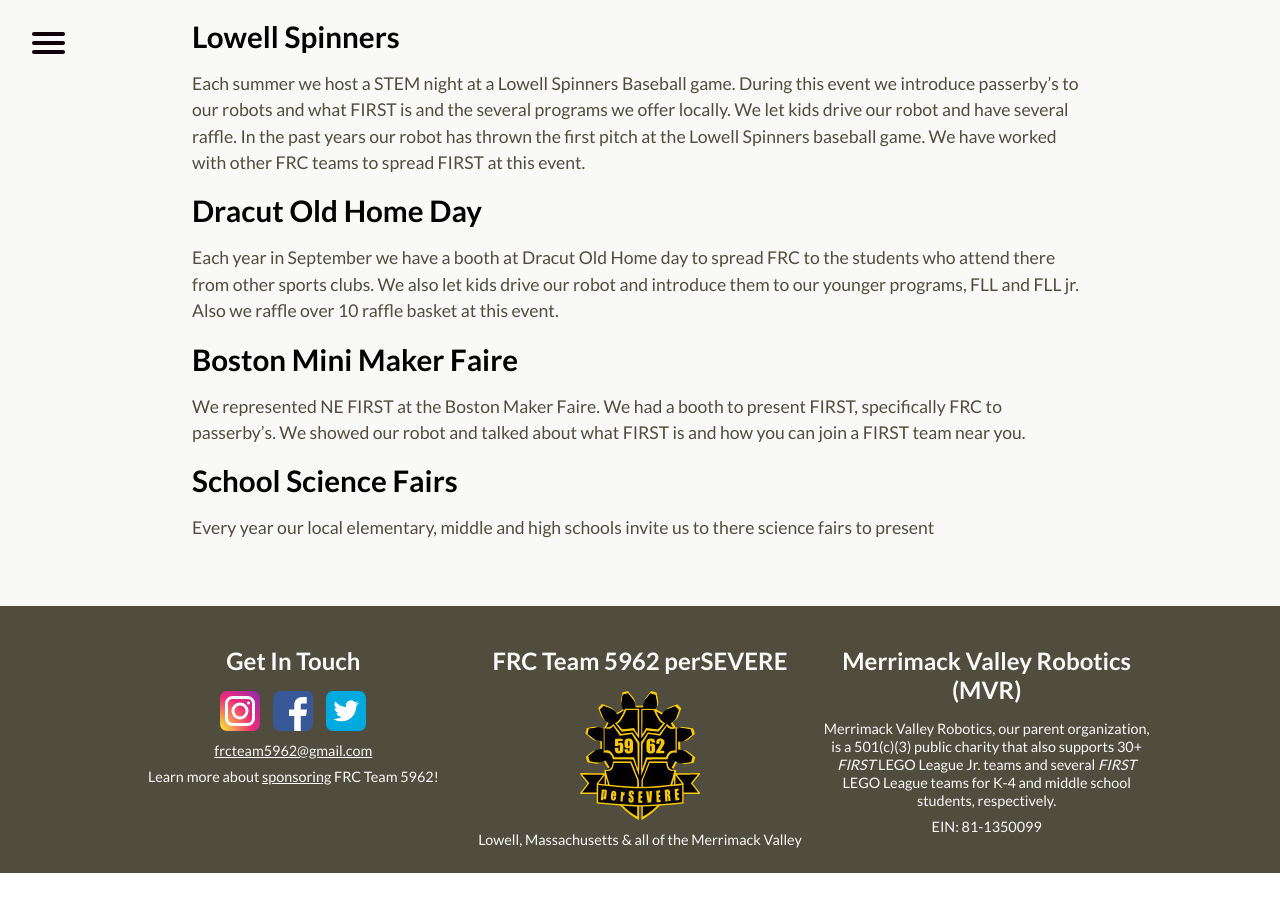
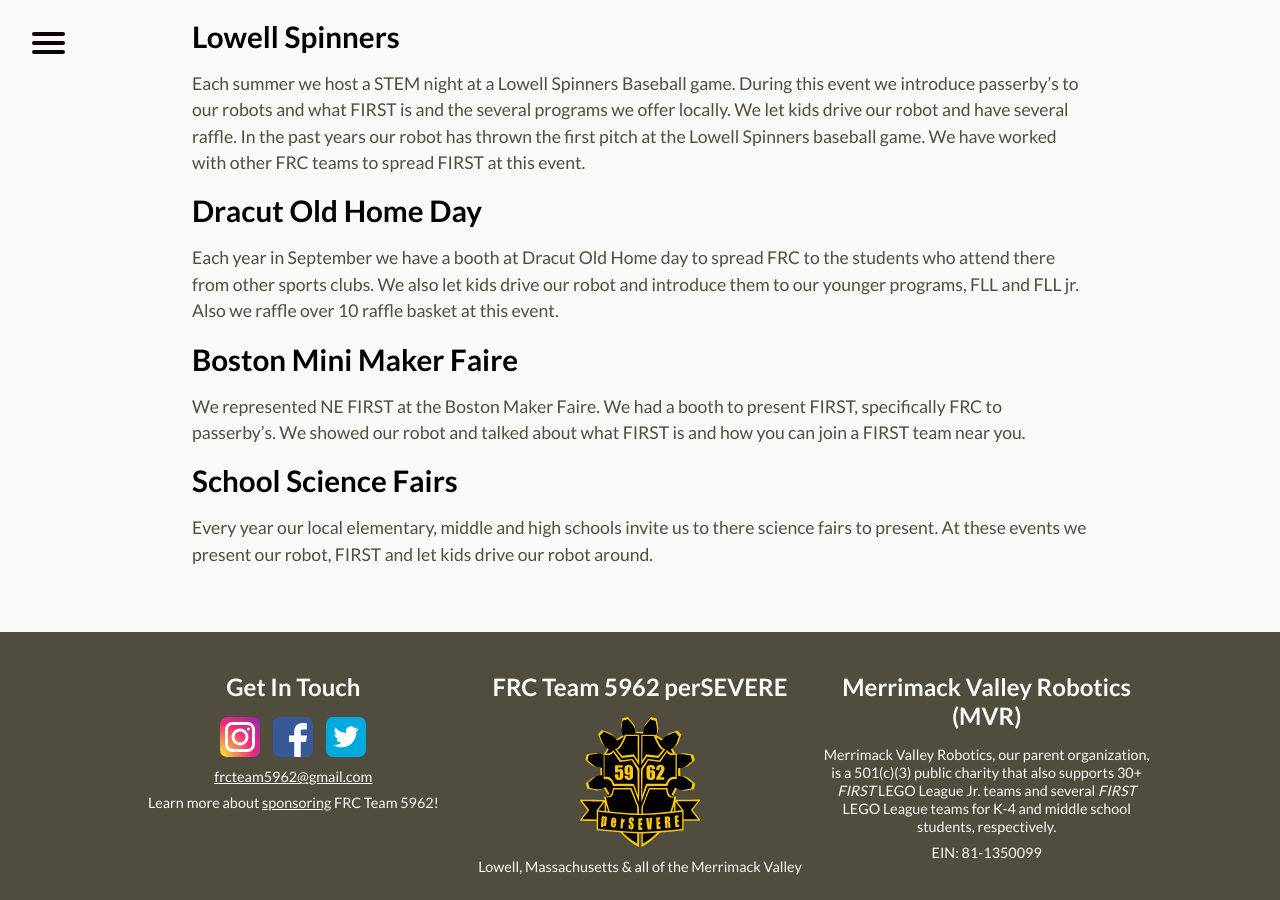
Before and after one commit to perSEVERE-5962/frc5962, a Jekyll site: the page built from outreach.md, in a window 1280 px wide and 900 px high, scrolled down 1703 px. Built offline with Jekyll 4.4.1, drawn with Linux system fonts in a browser that asks for light colours; before the commit the page ends 2576 px from its top, so only the background shows below that.

Commit message:
Updated Outreach

```diff
--- a/outreach.md
+++ b/outreach.md
@@ -36,4 +36,4 @@
 
 
 ## School Science Fairs
-Every year our local elementary, middle and high schools invite us to there science fairs to present
+Every year our local elementary, middle and high schools invite us to there science fairs to present. At these events we present our robot, FIRST and let kids drive our robot around.
```
